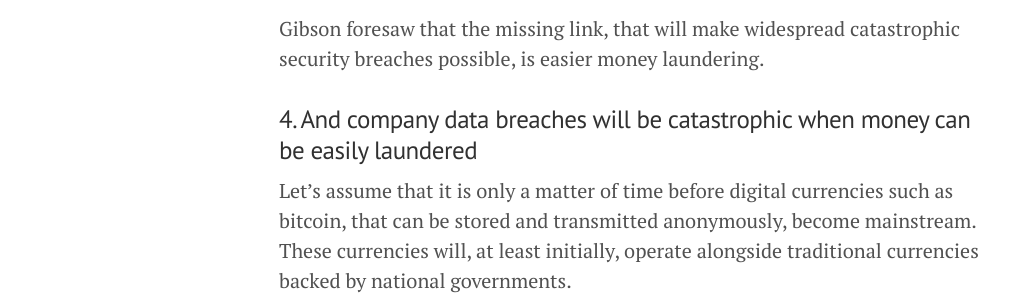
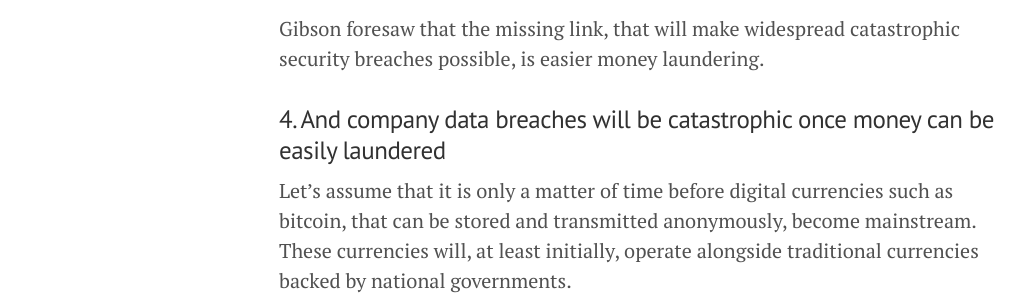
Before and after one commit to imclaren/blog, a Jekyll site: the page built from _posts/2015-01-19-databreach.md, in a window 1280 px wide and 900 px high, scrolled down 4711 px. Shown: the part 157-457 px from the top of the window, without its empty margins (1-1026 px from the left). Built offline with Jekyll 4.4.1, drawn with Linux system fonts in a browser that asks for light colours; Markdown is read by kramdown in place of the engine named in the settings.

Commit message:
databreaches

```diff
--- a/_posts/2015-01-19-databreach.md
+++ b/_posts/2015-01-19-databreach.md
@@ -43,7 +43,7 @@ William Gibson is a science fiction writer best known for coining the term "cybe
 
 Gibson foresaw that the missing link, that will make widespread catastrophic security breaches possible, is easier money laundering.
 
-### 4. And company data breaches will be catastrophic when money can be easily laundered
+### 4. And company data breaches will be catastrophic once money can be easily laundered
 
 Let's assume that it is only a matter of time before digital currencies such as bitcoin, that can be stored and transmitted anonymously, become mainstream.  These currencies will, at least initially, operate alongside traditional currencies backed by national governments.
 
```
